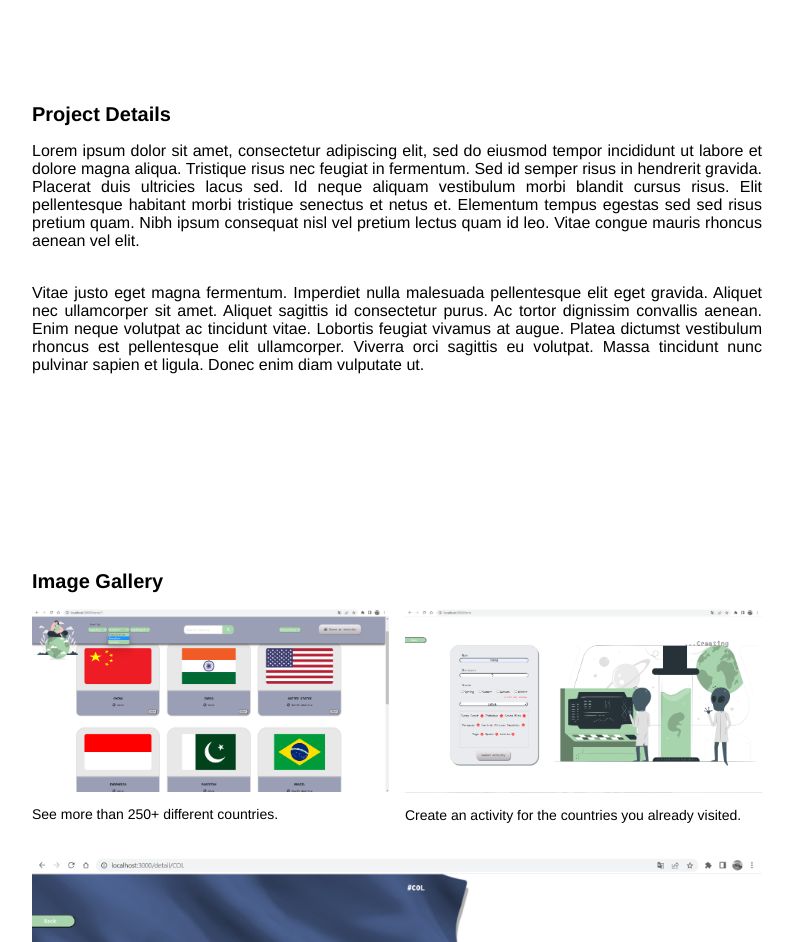
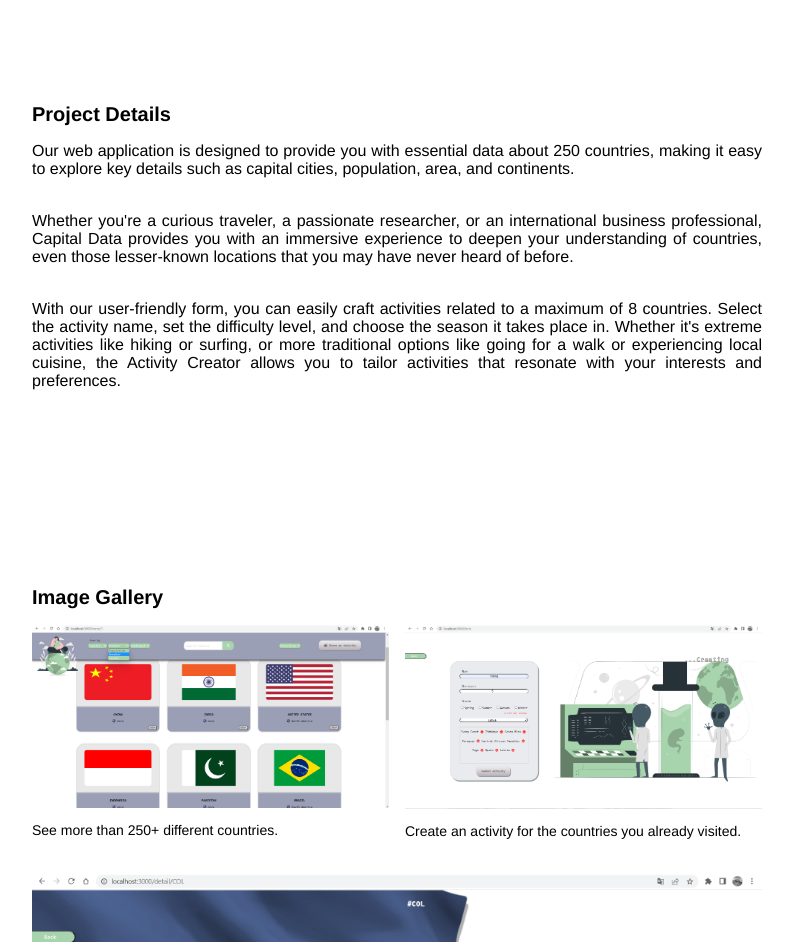
Before and after one commit to Ssamza/Ssamza.github.io, a plain HTML site: page project-pages/countries.html in a window 1280 px wide. Shown: the part 805-1747 px from the top of the page, without its empty margins (243-1036 px from the left). Drawn offline with Linux system fonts and the light colour scheme.

Commit message:
update Countries

```diff
--- a/project-pages/countries.html
+++ b/project-pages/countries.html
@@ -93,18 +93,20 @@
         <div class="subheader-text">Project Details</div>
         <div class="project-details-content">
           <div class="body-text">
-            Lorem ipsum dolor sit amet, consectetur adipiscing elit, sed do eiusmod tempor incididunt ut labore et dolore magna aliqua.
-            Tristique risus nec feugiat in fermentum. Sed id semper risus in hendrerit gravida.
-            Placerat duis ultricies lacus sed. Id neque aliquam vestibulum morbi blandit cursus risus.
-            Elit pellentesque habitant morbi tristique senectus et netus et. Elementum tempus egestas sed sed risus pretium quam.
-            Nibh ipsum consequat nisl vel pretium lectus quam id leo. Vitae congue mauris rhoncus aenean vel elit.
+            Our web application is designed to provide you with essential
+								data about 250 countries, making it easy to explore key details
+								such as capital cities, population, area, and continents.
           </div>
           <div class="body-text">
-            Vitae justo eget magna fermentum. Imperdiet nulla malesuada pellentesque elit eget gravida.
-            Aliquet nec ullamcorper sit amet. Aliquet sagittis id consectetur purus.
-            Ac tortor dignissim convallis aenean. Enim neque volutpat ac tincidunt vitae.
-            Lobortis feugiat vivamus at augue. Platea dictumst vestibulum rhoncus est pellentesque elit ullamcorper.
-            Viverra orci sagittis eu volutpat. Massa tincidunt nunc pulvinar sapien et ligula. Donec enim diam vulputate ut.
+            Whether you're a curious traveler, a passionate researcher, or an international business professional,
+            Capital Data provides you with an immersive experience to deepen your understanding of countries,
+            even those lesser-known locations that you may have never heard of before.
+          </div>
+          <div class="body-text">
+            With our user-friendly form, you can easily craft activities related to a maximum of 8 countries.
+            Select the activity name, set the difficulty level, and choose the season it takes place in.
+            Whether it's extreme activities like hiking or surfing, or more traditional options like going for a walk or experiencing local cuisine,
+            the Activity Creator allows you to tailor activities that resonate with your interests and preferences.
           </div>
         </div>
       </div>
```
Also changed, not shown: index.html (+3 -3 lines), project-pages/TheArtGallery.html (+1 -1 lines).
